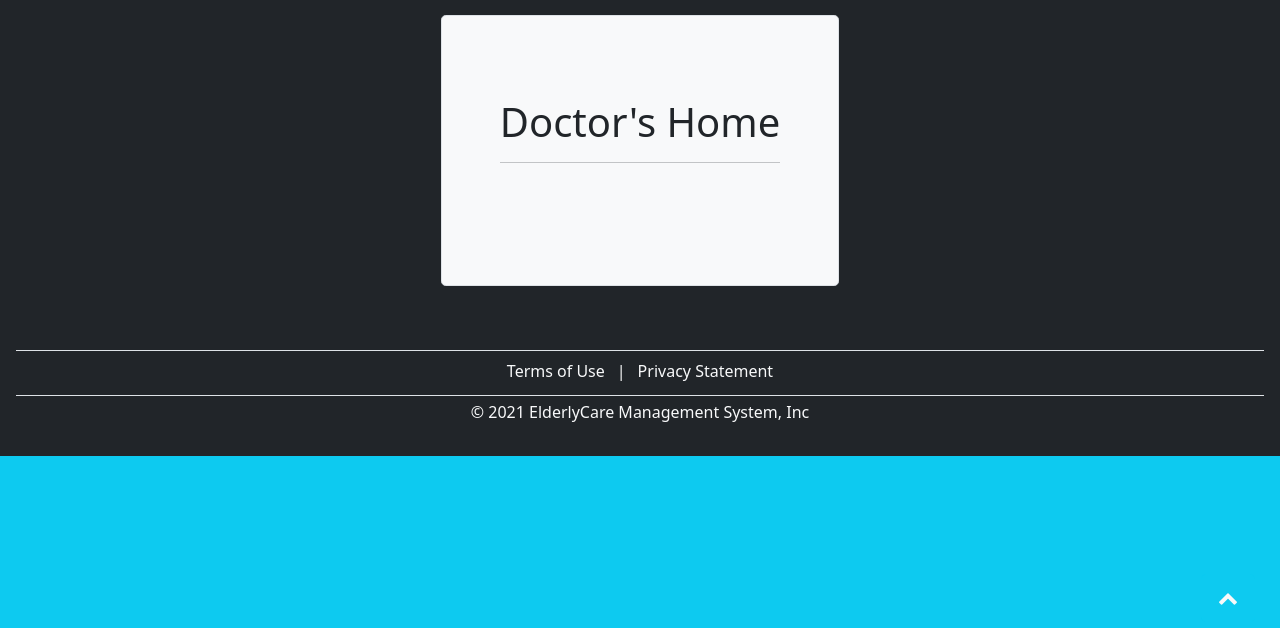
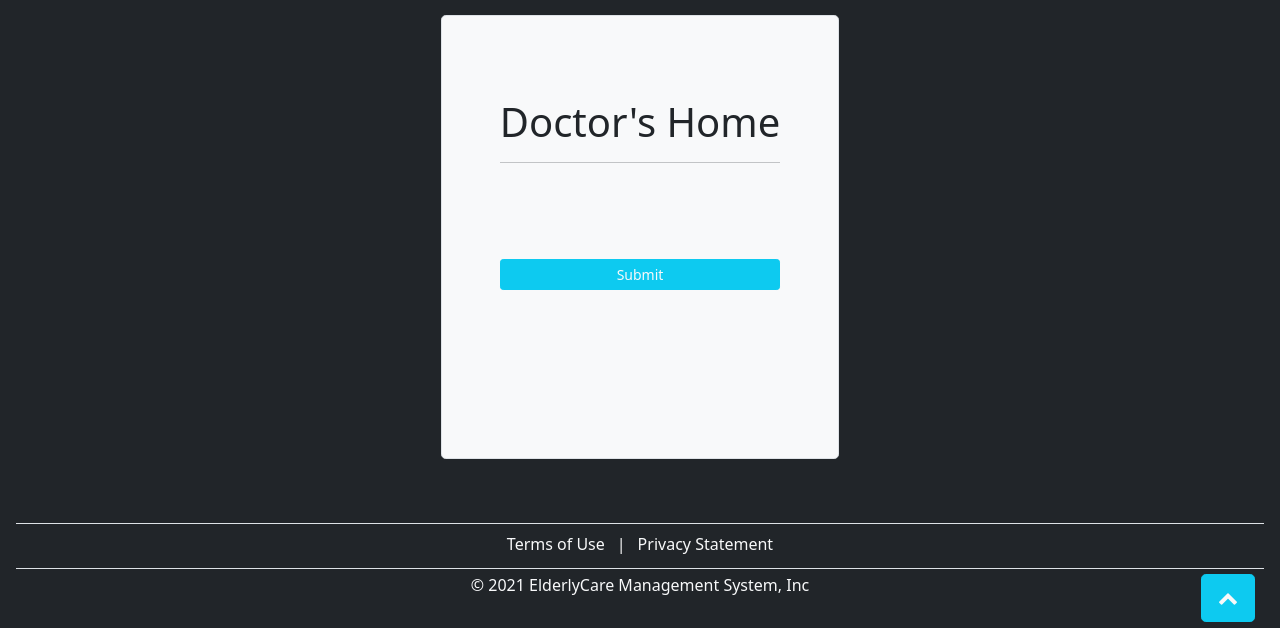
Before and after one commit to Anthonyk3801/Elderly-Care-Management-System, a PHP site: page /doctorHome.php in a window 1280 px wide. Shown: the part 153-781 px from the top of the page. Run offline with PHP 8.4, Linux system fonts and the light colour scheme; some libraries are stand-ins or nearby versions.

Commit message:
Add div/class, add button....

```diff
--- a/doctorHome.php
+++ b/doctorHome.php
@@ -21,9 +21,13 @@ if($_GET['error'] == 2) echo "You are not authorized for that page";
     //include 'templates/footer.html';
 ?>
 
-<h1>Doctor's Home</h1>
+<h1 class="text-center">Doctor's Home</h1>
 <hr>
-<br>
+
+<div class="mt-5 mb-5 text-dark text-center">
+  <!-- This button below will have Different values... -->
+  <button class="w-100 btn btn-sm btn-info text-light mt-5 mb-5" type="submit" value="search" name="search" id="search">Submit</button>
+</div>
 
 <?php // TEMPLATES
   include 'templates/end-main-content.html';
```
